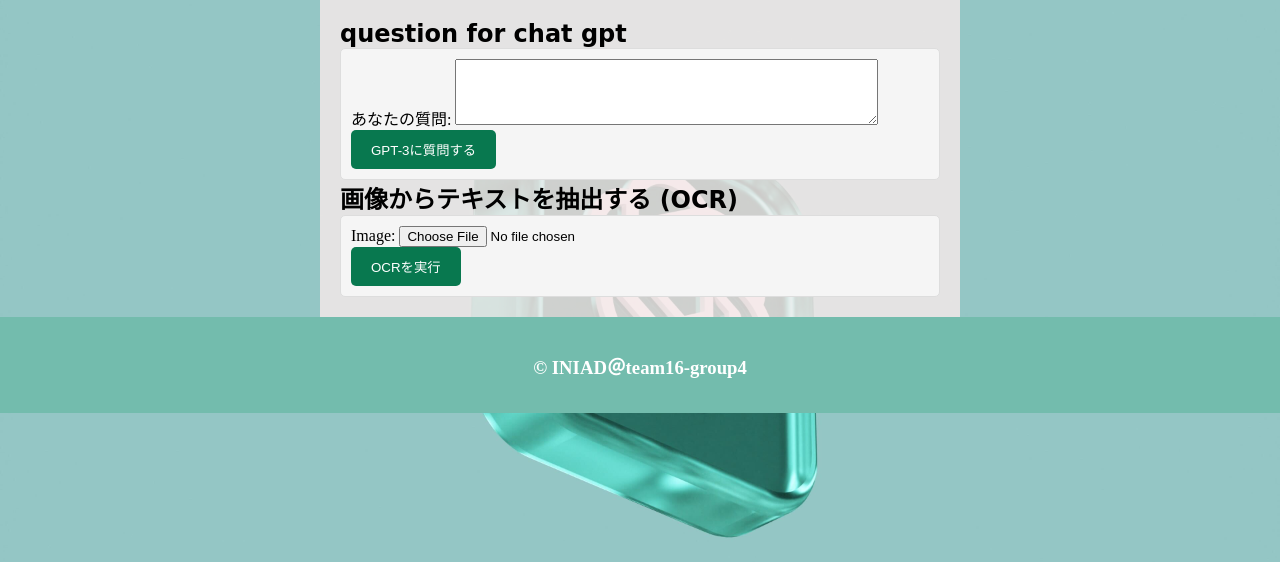
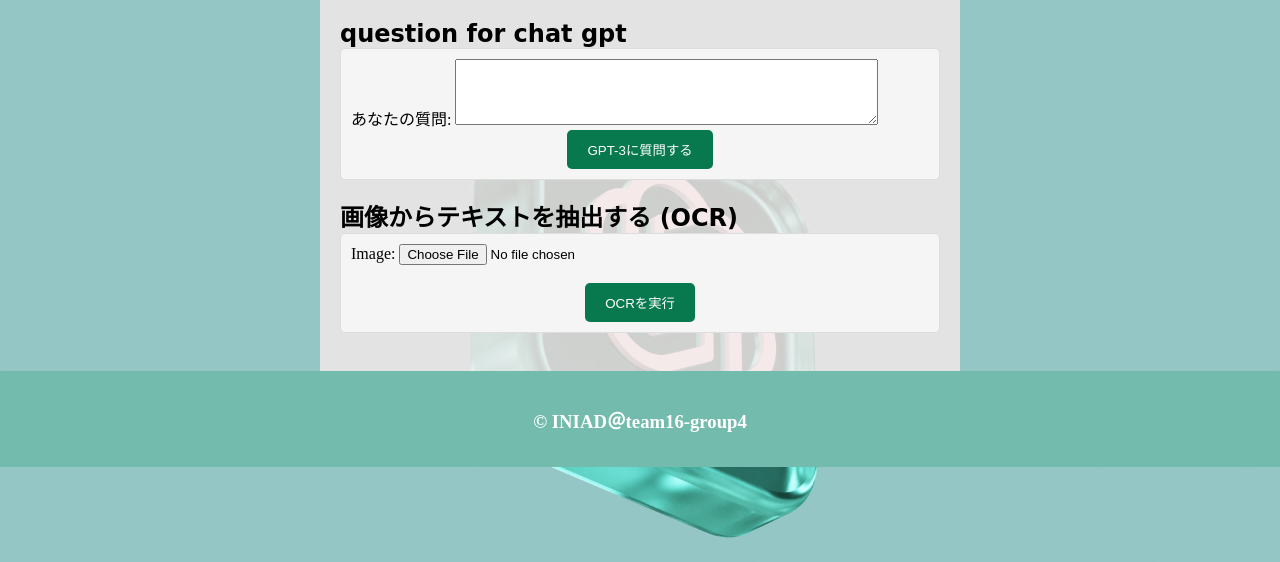
Before and after one commit to s1F102102245/gptapp, a Django app: page /chat/ in a window 1280 px wide. Shown: the part 55-617 px from the top of the page. Run offline with Django 4.2, Linux system fonts and the light colour scheme.

Commit message:
フォームのボックス化とボタン配置

```diff
--- a/gptapp/static/gptapp/sample.css
+++ b/gptapp/static/gptapp/sample.css
@@ -39,6 +39,14 @@ main {
     margin: 0 auto;
     padding: 20px;
 
+}
+
+
+
+
+.button-container {
+    display: flex;
+    justify-content: center;
 }
 
 
--- a/gptapp/templates/gptapp/chat_template.html
+++ b/gptapp/templates/gptapp/chat_template.html
@@ -20,8 +20,10 @@
         <form action="" method="post" class="chat-form">
             {% csrf_token %}
             {{ chat_form.as_p }}
-            <button type="submit" name="chat_button" class="chat-button">GPT-3に質問する</button>
+            <button type="submit" name="chat_button" class="chat-button" style="margin: 0 auto; display: block;">GPT-3に質問する</button>
         </form>
+        <br>
+
 
 
         <!-- OCRのフォームとテキスト表示を追加 -->
@@ -29,8 +31,13 @@
         <form action="" method="post" class="ocr-form" enctype="multipart/form-data">
             {% csrf_token %}
             {{ ocr_form.as_p }}
-            <input type="submit" name="upload_button" value="OCRを実行" class="chat-button">
+            <br>
+            <div class="button-container">
+                <input type="submit" name="upload_button" value="OCRを実行" class="chat-button" style="margin: 0 auto; display: block;">
+            </div>
         </form>
+        <br>
+
 
 
         <!-- 待機画面の動作 -->
@@ -39,13 +46,11 @@
                 document.getElementById('loading-indicator').style.display = 'block';
             });
         </script>
-
         <script>
             document.querySelector('.ocr-form').addEventListener('submit', function() {
                 document.getElementById('loading-indicator').style.display = 'block';
             });
         </script>
-
         <div id="loading-indicator" style="text-align: center;">
             <img src="{% static 'gptapp/loading-2.gif' %}" style="width: 300px; height: 200px;"alt="ロード中">
             <p>ロード中...</p>
@@ -62,7 +67,7 @@
 
 
         {% if ocr_text %}
-        <h2>OCRの結果:</h2>
+        <h2>抽出したテキスト:</h2>
         <p>{{ ocr_text }}</p>
         {% endif %}
 
```
